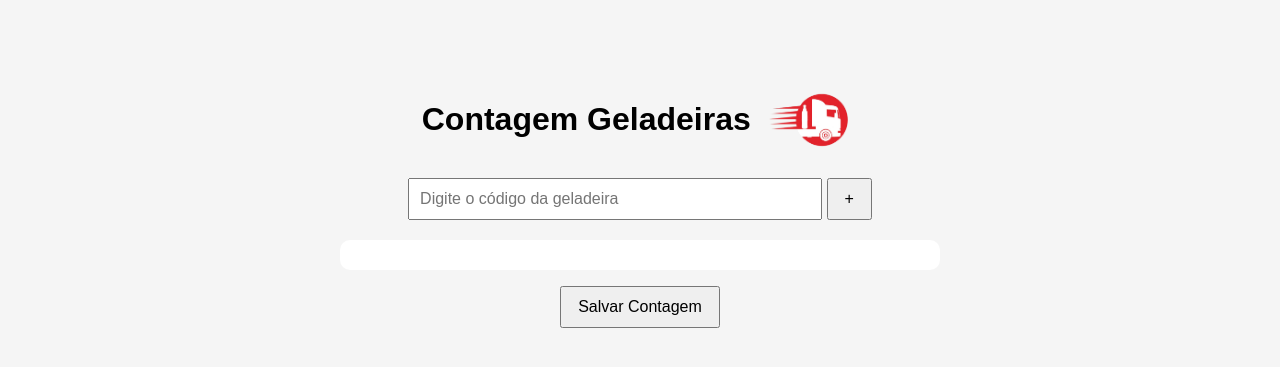
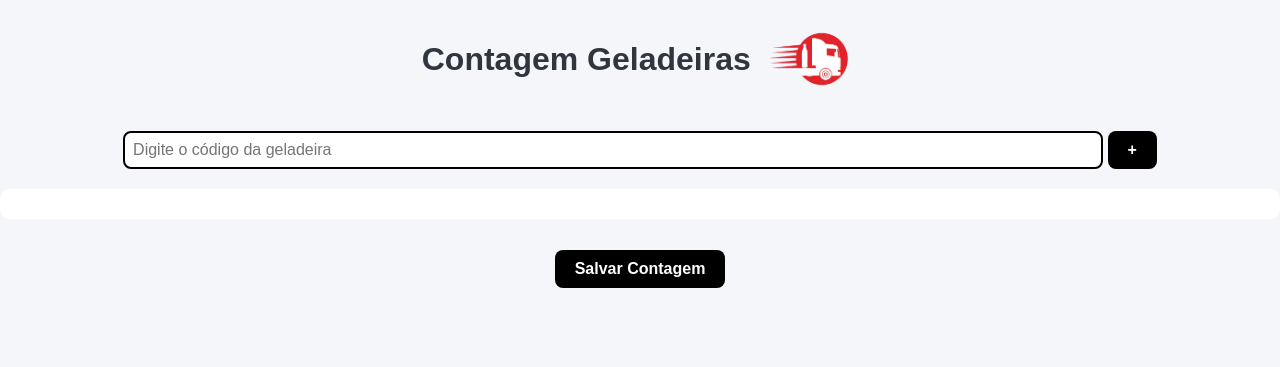
Before and after one commit to LUC4SMELLO/Sistema_de_Contagem_Estoque, a Flask app: template templates/contagem_geladeiras.html in a window 1280 px wide. Shown: the top 367 px of the page. Run offline with Flask 3, Linux system fonts and the light colour scheme; the template is opened without the code that fills it, so the values that code supplies are empty.

Commit message:
pequenas alterações visuais

```diff
--- a/static/css/contagem_geladeira.css
+++ b/static/css/contagem_geladeira.css
@@ -1,7 +1,16 @@
 body {
+    text-align: center;
+    font-family: Arial, sans-serif;
+    background-color: #f5f6fa;
+    color: #2f3640;
     margin: 0;
-    font-family: Arial, sans-serif;
-    text-align: center;
+    padding: 0;
+}
+
+/* Cabeçalho */
+h1 {
+    margin-bottom: 20px;
+    font-weight: bold;
 }
 
 header {
@@ -16,25 +25,26 @@ header {
 header img {
     height: 70px;
 }
-
-body {
-    font-family: Arial, sans-serif;
-    max-width: 600px;
-    margin: 40px auto;
-    padding: 20px;
-    border-radius: 12px;
-    background: #f5f5f5;
-}
 input {
-    padding: 10px;
-    width: 65%;
+    border: 2px solid #000000;
+    border-radius: 8px;
+    padding: 8px;
     font-size: 16px;
+    transition: 0.3s;
+    width: 75%;
 }
 
 button {
-    padding: 10px 16px;
+    background-color: rgb(0, 0, 0);
+    font-weight: bold;
+    border: none;
+    padding: 10px 20px;
     font-size: 16px;
+    border-radius: 8px;
+    color: #fff;
     cursor: pointer;
+    margin-top: 15px;
+    transition: background 0.3s;
 }
 
 ul {
@@ -42,6 +52,7 @@ ul {
     background: white;
     padding: 15px;
     border-radius: 10px;
+    list-style-type: none;
 }
 
 li {
```
